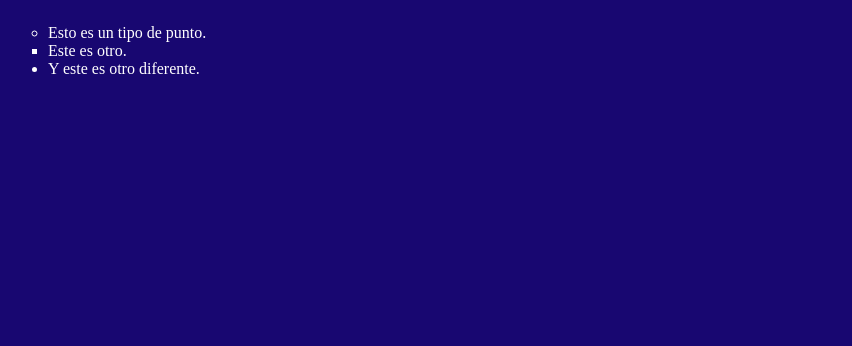
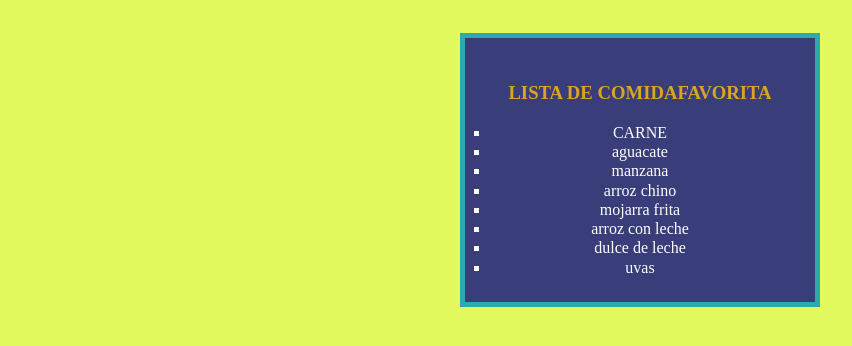
Before and after one commit to leonardo-sandoval/practica-html5, a plain HTML site: page index.html in a window 1280 px wide. Shown: the whole page, without its empty margins (0-852 px from the left). Drawn offline with Linux system fonts and the light colour scheme.

Commit message:
ejercicio de html

```diff
--- a/index.html
+++ b/index.html
@@ -4,18 +4,25 @@
     <meta charset="UTF-8">
     <meta http-equiv="X-UA-Compatible" content="IE=edge">
     <meta name="viewport" content="width=device-width, initial-scale=1.0">
-    <title>Ejercicio de practica</title>
+    <title>Mis comidas favoritas</title>
     <link rel="stylesheet" href="style.css">
 </head>
 <body>
+   <center>
+    <ul class="lista">
 
-    <ul>
+        <h3>LISTA DE COMIDAFAVORITA </h3>
 
-        <li type="circle">Esto es un tipo de punto.</li>
+     <li type="square">CARNE</li>
+    <li type="square">aguacate</li>
+    <li type="square">manzana</li>
+    <li type="square">arroz chino</li>
+    <li type="square">mojarra frita</li>
+    <li type="square">arroz con leche</li>
+    <li type="square">dulce de leche</li>
+    <li type="square">uvas</li>
 
-        <li type="square">Este es otro.</li>
 
-        <li type="disc">Y este es otro diferente.</li>
 
         </ul>
 </body>
--- a/style.css
+++ b/style.css
@@ -2,6 +2,21 @@ body{
     display: grid;
     grid-template-columns: 100%;
     grid-template-rows: auto;
-    background-color: #180771;
     color: white;
+    background-color: #e2fa5e;
 }
+
+.lista{
+    width: 300px;
+    padding: 25px;
+    border: 5px solid rgb(46, 170, 175);
+    margin: 25px;
+    background-color: rgba(35, 38, 126, 0.887);
+    display: grid;
+    grid-gap: 0.1vw;
+
+}
+h3{
+    display:table-row;
+    color: goldenrod;
+}
```
